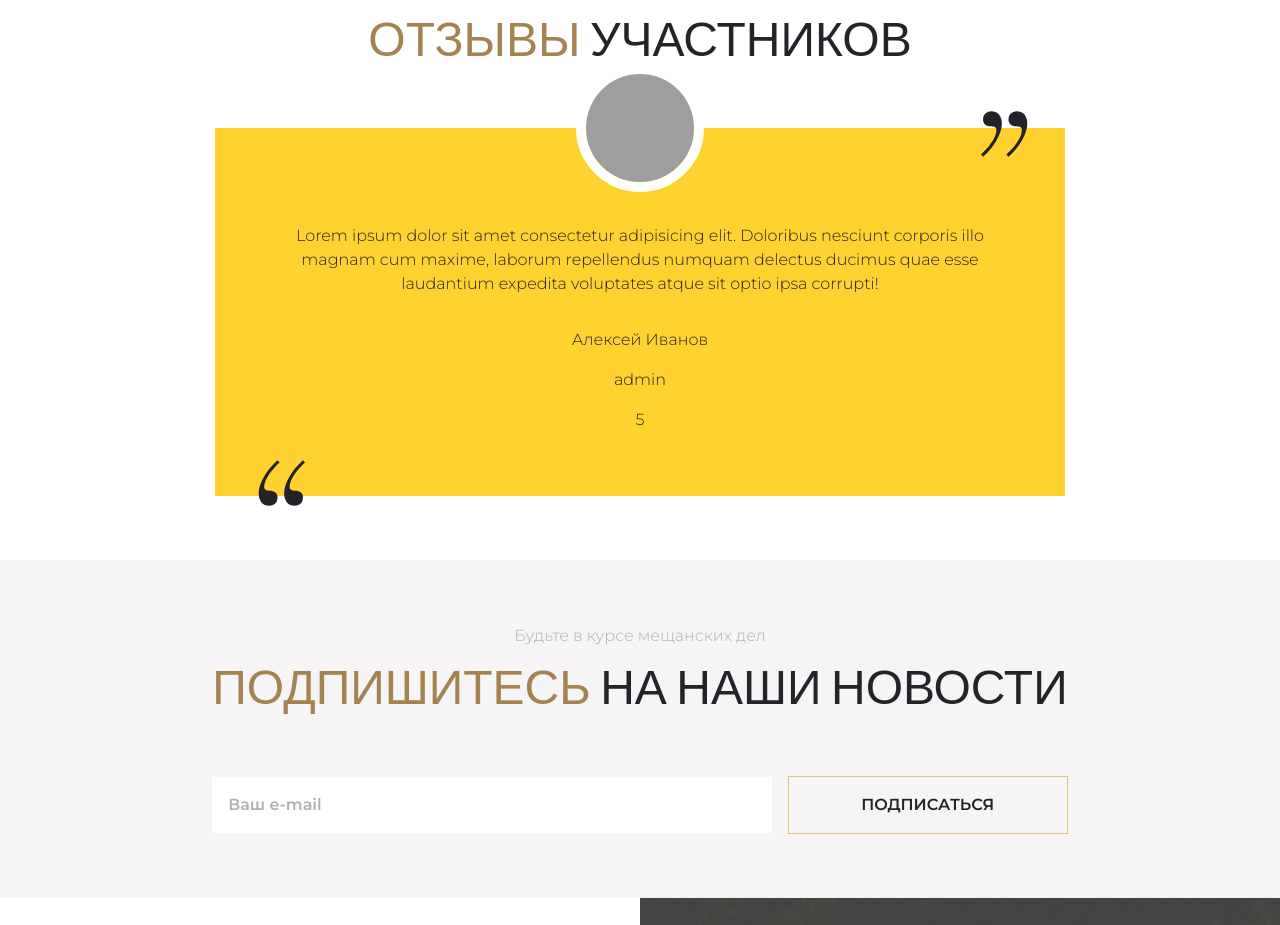
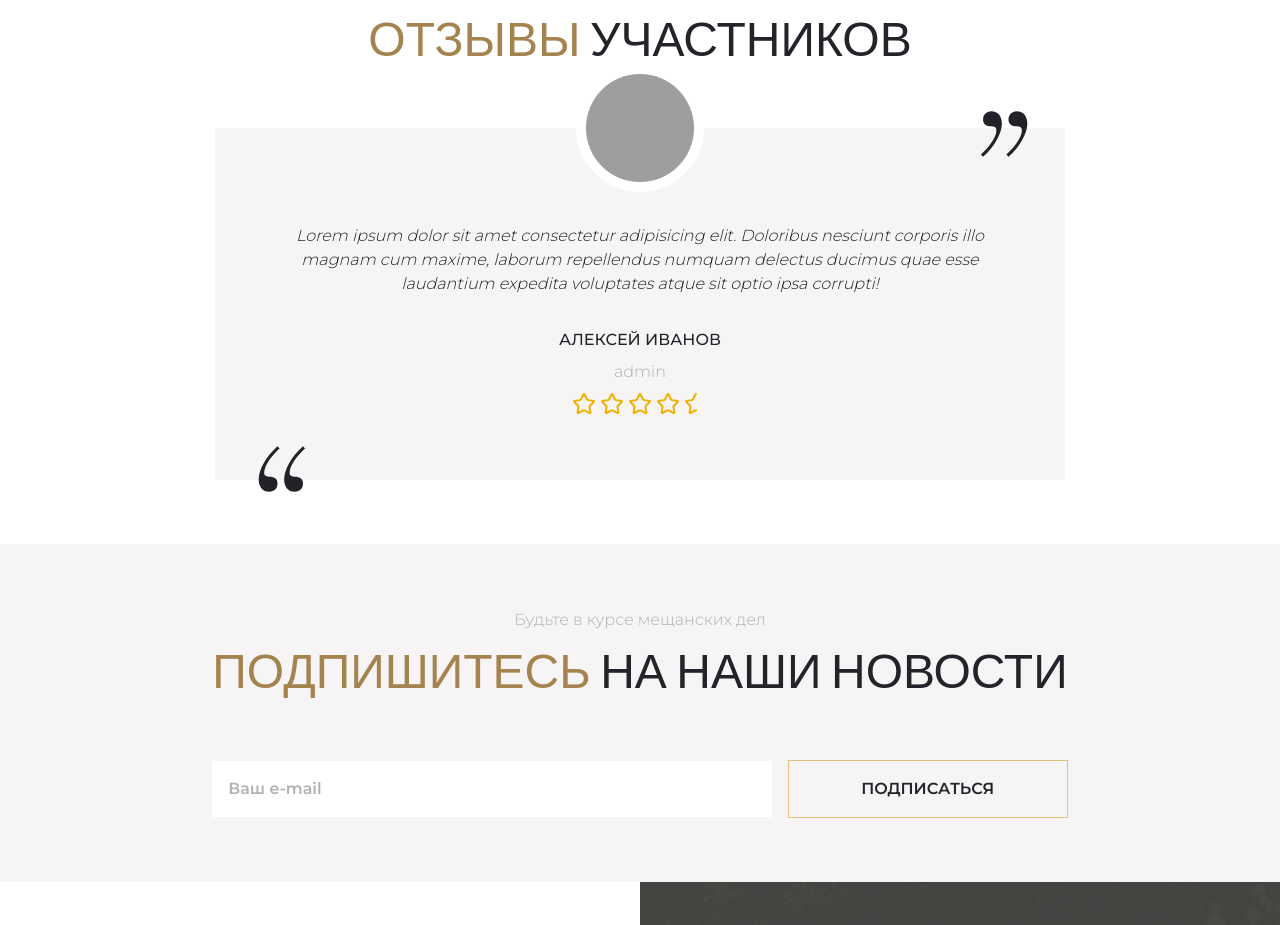
Before and after one commit to DmitriyMartynenko/meschane-of-taganrog, a Next.js app: page / in a window 1280 px wide. Shown: the part 2900-3825 px from the top of the page. Built offline with nearby package versions, Linux system fonts and the light colour scheme; grey boxes are pictures that could not be loaded.

Commit message:
Add star-rating component

```diff
--- a/src/entities/review/ui/Review.tsx
+++ b/src/entities/review/ui/Review.tsx
@@ -1,7 +1,7 @@
 'use client';
 
 import Image from 'next/image';
-import { CircleUserRound } from 'lucide-react';
+import { CircleUserRound, Star } from 'lucide-react';
 
 import { useImageFallback } from '@/shared/lib/hooks/useImageFallback';
 import type { User } from '@/shared/types/user';
@@ -9,6 +9,7 @@ import type { User } from '@/shared/types/user';
 import { cn } from '@/shared/lib/utils/cn';
 
 import quotes from '@/shared/assets/icons/quotes.svg';
+import { StarRating } from '@/shared/ui/elements/StarRating';
 
 type ReviewProps = {
   className?: string;
@@ -27,7 +28,7 @@ export const Review = (props: ReviewProps) => {
   return (
     <div
       className={cn(
-        'relative flex flex-col justify-center items-center gap-8 max-w-[850px] pt-24 px-16 pb-16 text-center bg-amber-300',
+        'relative flex flex-col justify-center items-center gap-8 max-w-[850px] pt-24 px-16 pb-16 text-center bg-background-secondary',
         className
       )}
     >
@@ -50,11 +51,11 @@ export const Review = (props: ReviewProps) => {
       <div className="absolute -top-[5%] left-[90%] w-12 h-12 transform rotate-180">
         <Image src={quotes} alt="Кавычки" fill />
       </div>
-      <p>{text || 'Нет текста'}</p>
-      <div className="flex flex-col gap-4">
-        <span>{fullName}</span>
-        <span>{role}</span>
-        <span>{rating}</span>
+      <p className="italic">{text || 'Нет текста'}</p>
+      <div className="flex flex-col justify-center items-center gap-2">
+        <span className="font-medium uppercase">{fullName}</span>
+        <span className="text-foreground-muted">{role}</span>
+        <StarRating rating={4.5} totalStars={5} className="flex gap-1 text-yellow-500" />
       </div>
     </div>
   );
--- /dev/null
+++ b/src/shared/ui/elements/StarRating.tsx
@@ -0,0 +1,33 @@
+import { Star, StarHalf } from 'lucide-react'; // react-icons/fa :contentReference[oaicite:4]{index=4}
+
+type StarRatingProps = {
+  rating: number;           // дробный рейтинг, например 4.5
+  totalStars?: number;      // макс. количество звёзд (по умолчанию 5)
+  className?: string;
+};
+
+export const StarRating: React.FC<StarRatingProps> = ({
+  rating,
+  totalStars = 5,
+  className,
+}) => {
+  const fullStars = Math.floor(rating);
+  const hasHalfStar = rating - fullStars >= 0.5;
+  const emptyStars = totalStars - fullStars - (hasHalfStar ? 1 : 0);
+
+  const stars = [
+    ...Array(fullStars).fill('full'),
+    ...(hasHalfStar ? ['half'] : []),
+    ...Array(emptyStars).fill('empty'),
+  ] as ('full' | 'half' | 'empty')[];
+
+  return (
+    <div className={className}>
+      {stars.map((type, idx) => {
+        if (type === 'full') return <Star key={idx} />;         // полная звезда
+        if (type === 'half') return <StarHalf key={idx} />; // половинчатая :contentReference[oaicite:5]{index=5}
+        return <StarHalf key={idx} />;                          // пустая звезда
+      })}
+    </div>
+  );
+};
```
